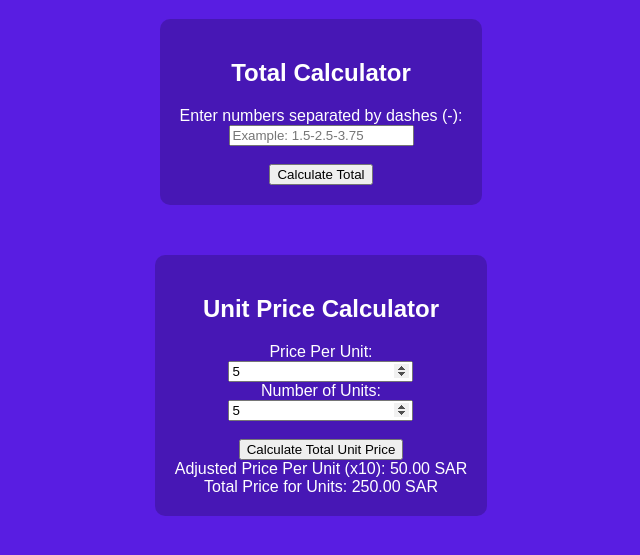
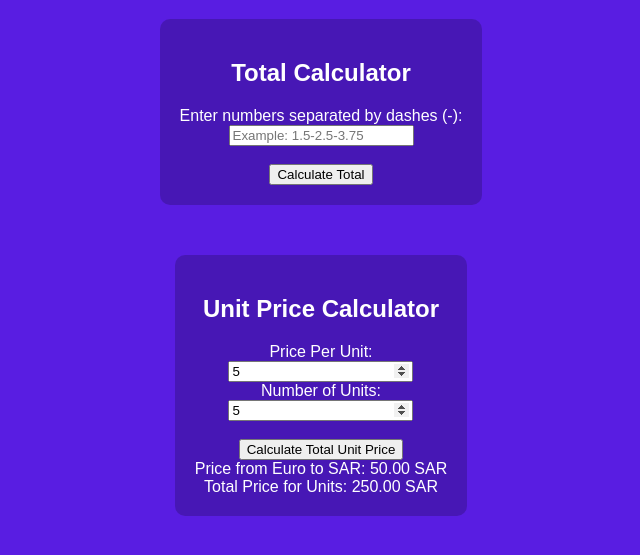
Before and after one commit to Batitieman/Calculator.github.io, a plain HTML site: page index.html in a window 1280 px wide. Both pictures are taken after typing "5", "5" into the empty fields and a click on the button "Calculate Total Unit Price". Shown: the part 79-634 px from the top of the page, without its empty margins (319-959 px from the left). Drawn offline with Linux system fonts and the light colour scheme.

Commit message:
Update index.html

```diff
--- a/index.html
+++ b/index.html
@@ -52,7 +52,7 @@
             var numberOfUnits = parseFloat(document.getElementById("numberOfUnits").value);
             var adjustedUnitPrice = pricePerUnit * 10;
             var totalUnitPrice = adjustedUnitPrice * numberOfUnits;
-            document.getElementById("adjustedPriceNote").textContent = "Adjusted Price Per Unit (x10): " + formatNumber(adjustedUnitPrice);
+            document.getElementById("adjustedPriceNote").textContent = "Price from Euro to SAR: " + formatNumber(adjustedUnitPrice);
             document.getElementById("unitPriceTotalResult").textContent = "Total Price for Units: " + formatNumber(totalUnitPrice);
         }
 
```
